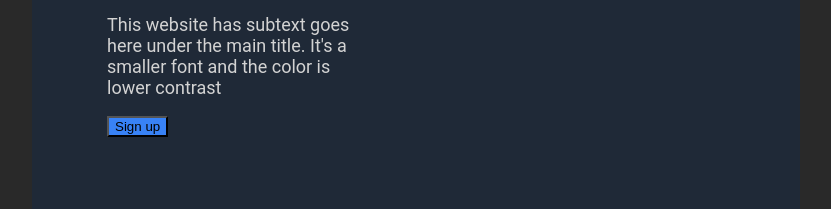
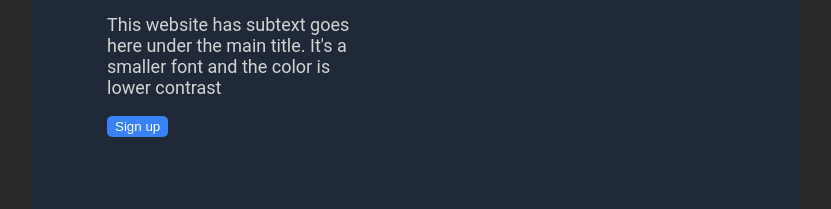
Before and after one commit to something8008135/projectLandingPage, a plain HTML site: page index.html in a window 1280 px wide. Shown: the part 383-592 px from the top of the page, without its empty margins (224-1055 px from the left). Drawn offline with Linux system fonts and the light colour scheme.

Commit message:
I think the page is almost done. And it's enough.
I decided to continue to the next lesson.

```diff
--- a/style.css
+++ b/style.css
@@ -100,8 +100,13 @@
 	}
 
 	.left-info button{
+		border-color: #3882F6;
+		border-style: solid;
+		border-radius:5px;
 		background-color:#3882F6;
-		font-weight: 500;
+		color:white;
+		font-weight: 400;
+		/*font-weight: 500; */
 	}
 
 
```
